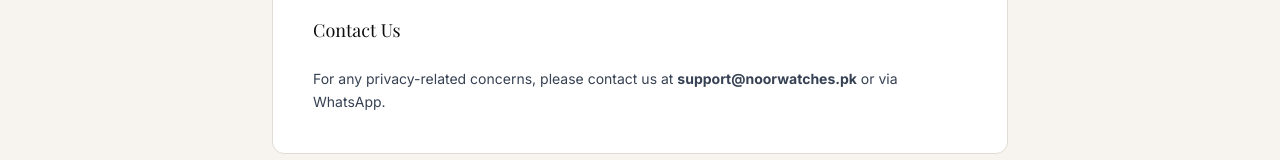
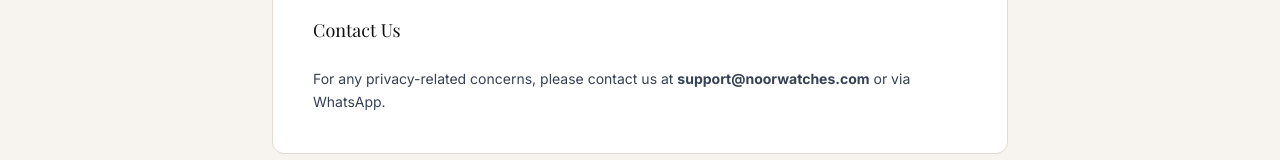
Before and after one commit to Bahadur51214/noor, a Next.js app: page /policies/privacy in a window 1280 px wide. Shown: the part 1269-1429 px from the top of the page. Built offline with nearby package versions, Linux system fonts and the light colour scheme; no server answers; the database is empty; a web font is replaced by a local one.

Commit message:
Add Google Search Console verification hook and fix stale .pk domain references to .com

```diff
--- a/prisma/seed.ts
+++ b/prisma/seed.ts
@@ -32,7 +32,7 @@
     { key: "free_shipping_min_order", value: "5000", group: "shipping" },
     // store
     { key: "storeName", value: "NOOR", group: "store" },
-    { key: "email", value: "support@noorwatches.pk", group: "store" },
+    { key: "email", value: "support@noorwatches.com", group: "store" },
     { key: "phone", value: "+92 300 1234567", group: "store" },
     { key: "whatsapp", value: "+92 300 1234567", group: "store" },
     { key: "currency", value: "Rs", group: "store" },
--- a/src/app/(store)/contact/page.tsx
+++ b/src/app/(store)/contact/page.tsx
@@ -79,7 +79,7 @@
                 <div>
                   <p className="font-medium text-[#0D0D0D]">Email</p>
                   <p className="text-gray-500 text-sm">
-                    {settings?.email || "support@noorwatches.pk"}
+                    {settings?.email || "support@noorwatches.com"}
                   </p>
                 </div>
               </div>
--- a/src/app/(store)/policies/privacy/page.tsx
+++ b/src/app/(store)/policies/privacy/page.tsx
@@ -55,7 +55,7 @@
                 </ul>
 
                 <h2 className="text-lg font-serif text-[#0D0D0D]">Contact Us</h2>
-                <p>For any privacy-related concerns, please contact us at <strong>support@noorwatches.pk</strong> or via WhatsApp.</p>
+                <p>For any privacy-related concerns, please contact us at <strong>support@noorwatches.com</strong> or via WhatsApp.</p>
               </>
             )}
           </div>
--- a/src/app/(store)/policies/terms/page.tsx
+++ b/src/app/(store)/policies/terms/page.tsx
@@ -24,7 +24,7 @@
             ) : (
               <>
                 <h2 className="text-lg font-serif text-[#0D0D0D]">General</h2>
-                <p>By accessing and placing an order on noorwatches.pk, you confirm that you are in agreement with and bound by the terms and conditions below. These terms apply to the entire website and any communication between you and NOOR.</p>
+                <p>By accessing and placing an order on noorwatches.com, you confirm that you are in agreement with and bound by the terms and conditions below. These terms apply to the entire website and any communication between you and NOOR.</p>
 
                 <h2 className="text-lg font-serif text-[#0D0D0D]">Products &amp; Pricing</h2>
                 <ul className="list-disc pl-6 space-y-2">
--- a/src/app/layout.tsx
+++ b/src/app/layout.tsx
@@ -60,6 +60,9 @@
     description:
       "Elegant watches designed to complement every moment. Shop online across Pakistan.",
     images: ["/images/og-image.png"],
+  },
+  verification: {
+    google: "", // TODO: paste your Google Search Console HTML-tag verification code
   },
   robots: {
     index: true,
```
